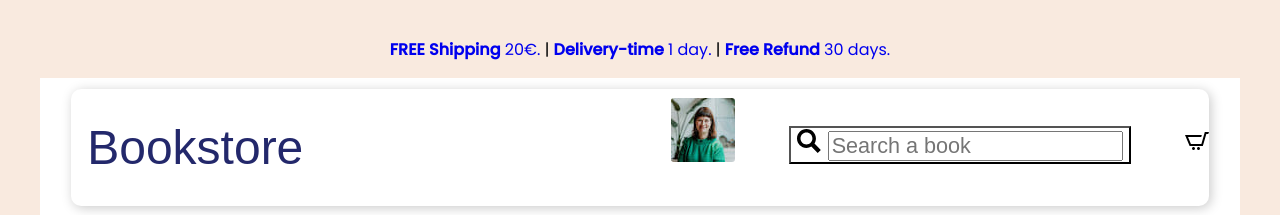
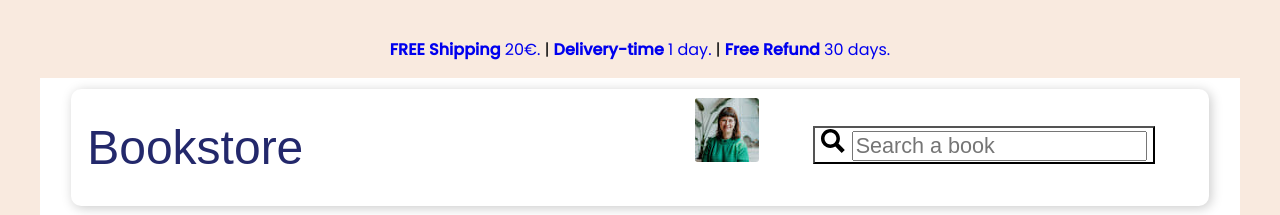
Before and after one commit to dianavile/Books, a plain HTML site: page index.html in a window 1280 px wide. Shown: the top 215 px of the page. Drawn offline with Linux system fonts and the light colour scheme; a web font is replaced by a local one.

Commit message:
delete shopping-cart

```diff
--- a/index.html
+++ b/index.html
@@ -44,9 +44,6 @@
             <input class="form-control" type="search" placeholder="Search a book" aria-label="Search" />
           </button>
         </form>
-        <div class="shopping-cart">
-          <img src="assets/icons/shopping-cart.svg " alt="shopping-cart" />
-        </div>
       </div>
       <!--CATEGORIES SECTION-->
       <nav class="categories">
```
